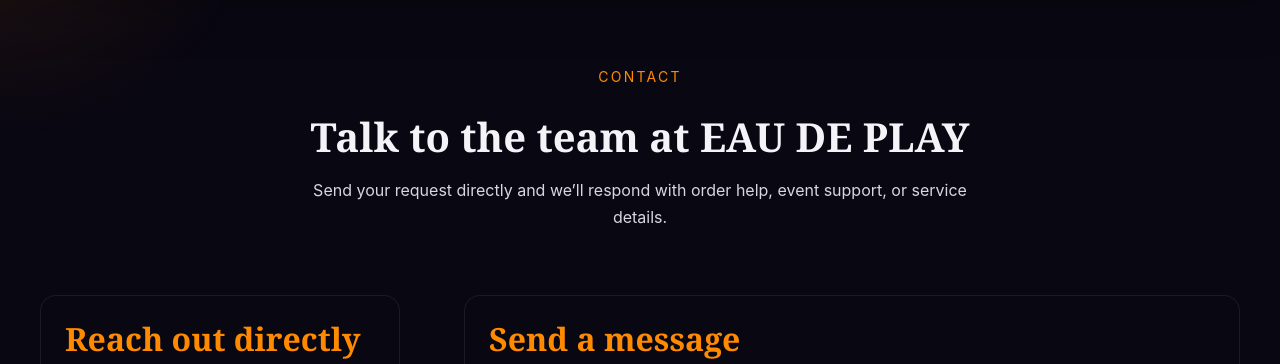
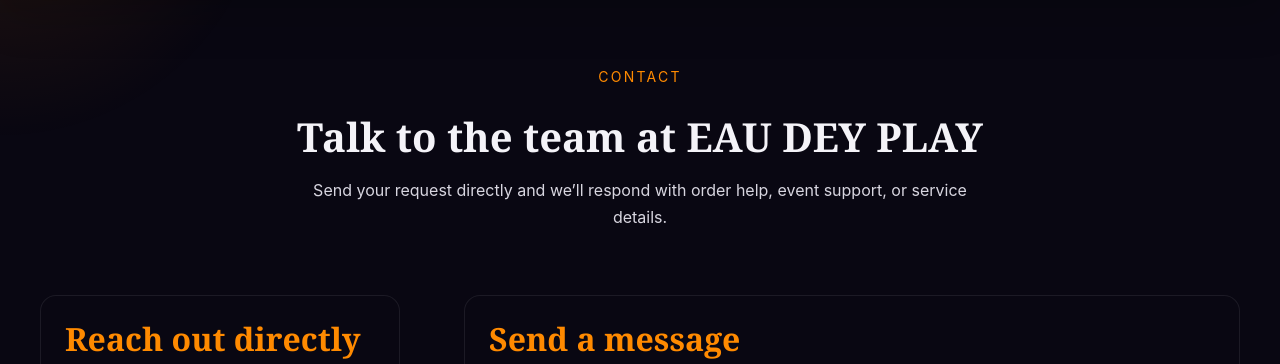
Before and after one commit to agoyeoluwatomisin-byte/eau2, a website: page eau-de-play/contact.html in a window 1280 px wide. Shown: the part 132-496 px from the top of the page. Drawn offline with Linux system fonts and the light colour scheme; no server answers; a script that the page names is missing.

Commit message:
Update contact.html

```diff
--- a/eau-de-play/contact.html
+++ b/eau-de-play/contact.html
@@ -20,7 +20,7 @@
     <div class="contact-container">
       <div class="contact-header">
         <span class="eyebrow">CONTACT</span>
-        <h1>Talk to the team at EAU DE PLAY</h1>
+        <h1>Talk to the team at EAU DEY PLAY</h1>
         <p>Send your request directly and we’ll respond with order help, event support, or service details.</p>
       </div>
 
```
